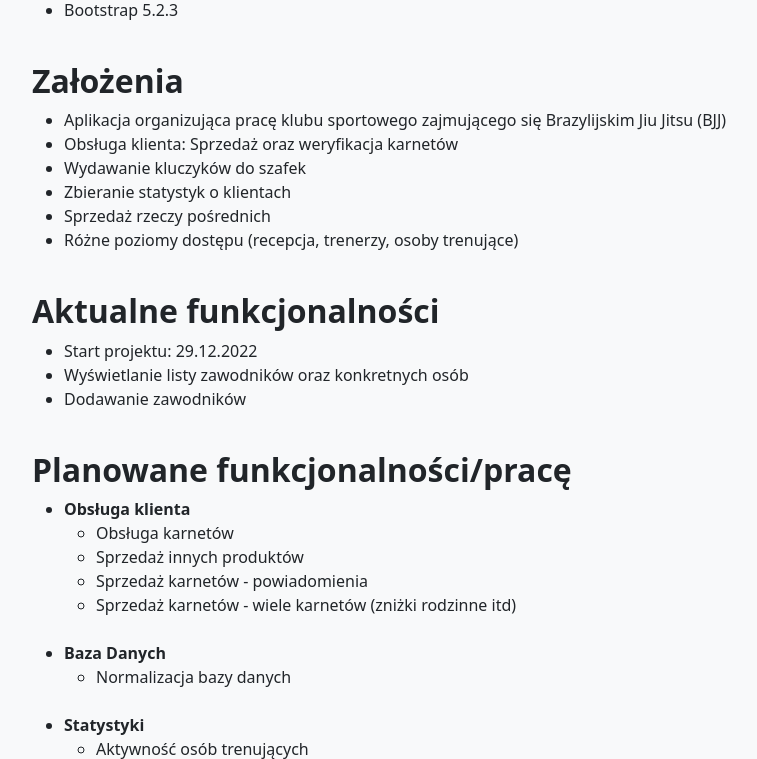
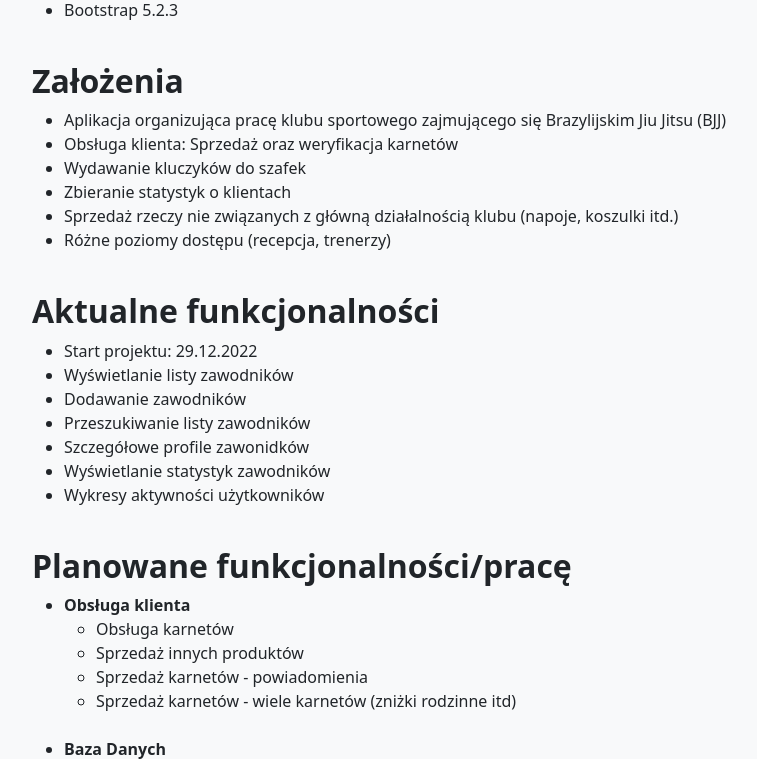
Before and after one commit to TomaszMeczkowski/tiny_bjj_club, a Django app: page /projekt/ in a window 1280 px wide. Shown: the part 386-1145 px from the top of the page, without its empty margins (113-870 px from the left). Run offline with Django 4.2, Linux system fonts and the light colour scheme; some libraries are stand-ins or nearby versions.

Commit message:
about project page updated

```diff
--- a/main/templates/about_project.html
+++ b/main/templates/about_project.html
@@ -25,8 +25,9 @@
             <li>Obsługa klienta: Sprzedaż oraz weryfikacja karnetów</li>
             <li>Wydawanie kluczyków do szafek</li>
             <li>Zbieranie statystyk o klientach</li>
-            <li>Sprzedaż rzeczy pośrednich</li>
-            <li>Różne poziomy dostępu (recepcja, trenerzy, osoby trenujące)</li>
+            <li>Sprzedaż rzeczy nie związanych z główną działalnością klubu (napoje, koszulki itd.)</li>
+            <li>Różne poziomy dostępu (recepcja, trenerzy)</li>
+
         </ul>
 
         <br>
@@ -34,8 +35,12 @@
         <h2><b>Aktualne funkcjonalności</b></h2>
         <ul>
             <li>Start projektu: 29.12.2022</li>
-            <li>Wyświetlanie listy zawodników oraz konkretnych osób</li>
+            <li>Wyświetlanie listy zawodników</li>
             <li>Dodawanie zawodników</li>
+            <li>Przeszukiwanie listy zawodników</li>
+            <li>Szczegółowe profile zawonidków</li>
+            <li>Wyświetlanie statystyk zawodników</li>
+            <li>Wykresy aktywności użytkowników</li>
         </ul>
 
         <br>
```
